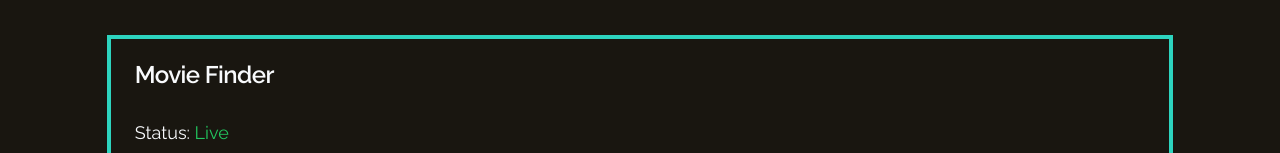
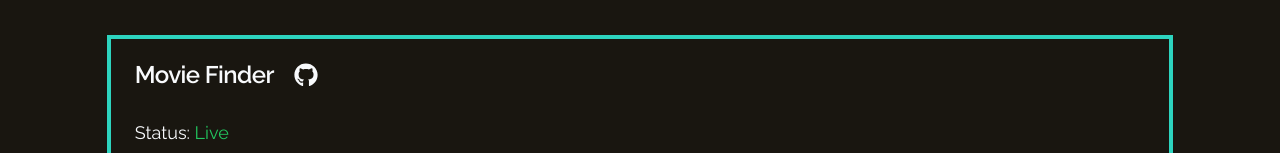
Before and after one commit to jamoowen/Portfolio-v2, a Next.js app: page / in a window 1280 px wide. Shown: the part 2287-2440 px from the top of the page. Built offline with nearby package versions, Linux system fonts and the light colour scheme; no server answers.

Commit message:
added github links to projects

```diff
--- a/src/components/about/about.tsx
+++ b/src/components/about/about.tsx
@@ -58,7 +58,7 @@ const About = () => {
                                         I have used Supabase, the free Firebase alternative, for my backends. Common features I have implemented are
                                         User Authentication, data fetching, state management, form creation and handling, rendering large quantities of data into tables,
                                         creating datasets from scratch, advanced SQL queries and DB optimization, protected routes + much more.
-                                        I have interacted with many different JS libraries such as Tanstack table, React-form, Nodemailer, Zustand, Axios, etc.
+                                        I have interacted with many different JS libraries such as Zustand, Tanstack table, React-form, Nodemailer, Axios, etc.
 
 
                                     </CardContent>
--- a/src/components/about/tech-stack.tsx
+++ b/src/components/about/tech-stack.tsx
@@ -58,6 +58,7 @@ const TechStack = () => {
             <Link className='hover:outline rounded-[4px] hover:outline-sky-950' target='_blank' href="https://spark.apache.org/"><Image width={40} height={40} alt='tech stack' src="https://www.vectorlogo.zone/logos/apache_spark/apache_spark-ar21.svg" /></Link>
             <Link className='hover:outline rounded-[4px] hover:outline-sky-950' target='_blank' href="https://nodejs.org/en//"><Image width={40} height={40} alt='tech stack' src="https://cdn.jsdelivr.net/gh/devicons/devicon/icons/nodejs/nodejs-original-wordmark.svg" /></Link>
             <Link className='hover:outline rounded-[4px] hover:outline-sky-950' target='_blank' href="https://www.python.org/"><Image width={40} height={40} alt='tech stack' src="https://cdn.jsdelivr.net/gh/devicons/devicon/icons/python/python-original.svg" /></Link>
+            <Link className='hover:outline rounded-[4px] hover:outline-sky-950' target='_blank' href="https://zustand-demo.pmnd.rs/"><Image width={40} height={40} alt='tech stack' src="https://github.com/pmndrs/zustand/blob/main/examples/demo/public/logo192.png?raw=true" /></Link>
             <Link className='hover:outline rounded-[4px] hover:outline-sky-950' target='_blank' href="https://ecma-international.org/publications-and-standards/standards/ecma-262"><Image width={40} height={40} alt='tech stack' src="https://cdn.jsdelivr.net/gh/devicons/devicon/icons/javascript/javascript-plain.svg" /></Link>
             <Link className='hover:outline rounded-[4px] hover:outline-sky-950' target='_blank' href="https://react.dev/"><Image width={40} height={40} alt='tech stack' src="https://cdn.jsdelivr.net/gh/devicons/devicon/icons/react/react-original.svg" /></Link>
             <Link className='hover:outline rounded-[4px] hover:outline-sky-950' target='_blank' href="https://nextjs.org/"><Image width={40} height={40} alt='tech stack' src="https://cdn.jsdelivr.net/gh/devicons/devicon/icons/nextjs/nextjs-original.svg" /></Link>
--- a/src/components/projects/project-card.tsx
+++ b/src/components/projects/project-card.tsx
@@ -8,7 +8,7 @@ import {
 } from "@/components/ui/card"
 import Link from "next/link";
 import Image from "next/image";
-import { FaHandPointRight } from 'react-icons/fa'
+import { FaHandPointRight, FaGithub } from 'react-icons/fa'
 
 const iconMap = {
     "javascript": "https://cdn.jsdelivr.net/gh/devicons/devicon/icons/javascript/javascript-plain.svg",
@@ -36,6 +36,7 @@ type TechnologyList = IconKey[];
 
 
 interface ProjectProps {
+    githubRepo: string;
     projectName: string;
     projectUrl?: string | null;
     projectDescription: string;
@@ -44,17 +45,19 @@ interface ProjectProps {
     bgColor: string;
 }
 
-const ProjectCard = ({ projectName, projectUrl = null, projectDescription, projectFeatures, technologies, bgColor }: ProjectProps) => {
+const ProjectCard = ({githubRepo, projectName, projectUrl = null, projectDescription, projectFeatures, technologies, bgColor }: ProjectProps) => {
 
 
     return (
         <div className="w-10/12 mx-auto font-raleway " >
             <Card className={bgColor}>
                 <CardHeader>
-                    <CardTitle className="">{projectName}</CardTitle>
+                    <CardTitle className="flex gap-5">{projectName} <Link target="_blank" href={githubRepo}><FaGithub/></Link>  </CardTitle>
+
                 </CardHeader>
                 <CardContent className="py-2 text-sm sm:text-lg">
                     <div>
+
                         {projectUrl ?
                             <p>Status: <span className="text-green-500">Live </span> <span className="flex flex-row items-center gap-3 underline "><FaHandPointRight/><Link className="hover:text-indigo-500" target="_blank" href={projectUrl}>{projectUrl}</Link></span></p>
                             : <p>Status: <span className="text-red-600">Not Live</span></p>
--- a/src/components/projects/projects.tsx
+++ b/src/components/projects/projects.tsx
@@ -105,6 +105,7 @@ const Projects = () => {
                     swipeable
                 >
                     <ProjectCard
+                        githubRepo="https://github.com/jamoowen/Movie-Searcher"
                         projectName="Movie Finder"
                         projectUrl="https://movie-searcher-100.vercel.app/"
                         projectDescription="Movie Searching app that allows users to Sign up, search for movies/actors/directors, add/delete movies from their 'watchlist'."
@@ -116,6 +117,7 @@ const Projects = () => {
                         bgColor="border-4 border-teal-400 bg-background "
                     />
                     <ProjectCard
+                        githubRepo="https://github.com/jamoowen/restaurant-resolver"
                         projectName="Restaurant Resolver"
                         projectUrl="https://restaurant-resolver.vercel.app/"
                         projectDescription="App which creates a tournament bracket and decides on a winner, given a list of restaurants as inputs.
@@ -125,11 +127,12 @@ const Projects = () => {
                         Lots of React used to handle state changes and form submission.
 
                         All components styled with Tailwind CSS."
-                        technologies={['typescript', 'nextjs', 'react', 'zustand', 'axios' ,'css','node']}
+                        technologies={['typescript', 'nextjs', 'react', 'zustand', 'axios', 'css', 'node']}
                         bgColor="border-4 border-yellow-500 bg-background"
-                        />
+                    />
 
                     <ProjectCard
+                        githubRepo="https://github.com/jamoowen/Portfolio-v2"
                         projectName="Portfolio Site"
                         projectUrl="https://james-owen.xyz/"
                         projectDescription="Portfolio Website."
@@ -139,9 +142,9 @@ const Projects = () => {
 
                          ShadcnUI used for cards and menu item. All other components/styling done with Tailwind CSS.
                         react-multi-carousel used for carousel implementation"
-                        technologies={['typescript', 'nextjs', 'react', 'zod', 'axios' ,'css','node']}
+                        technologies={['typescript', 'nextjs', 'react', 'zod', 'axios', 'css', 'node']}
                         bgColor="border-4 border-sky-500 bg-background"
-                        />
+                    />
 
 
                 </Carousel>
```
